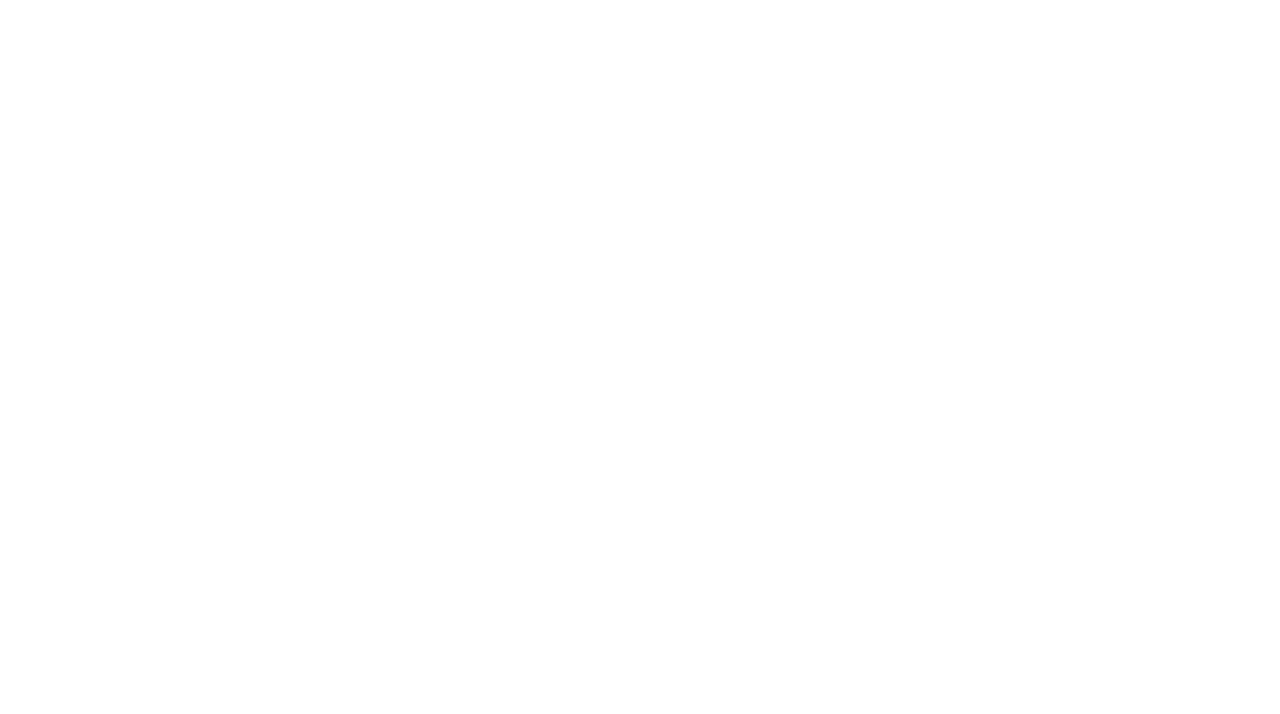
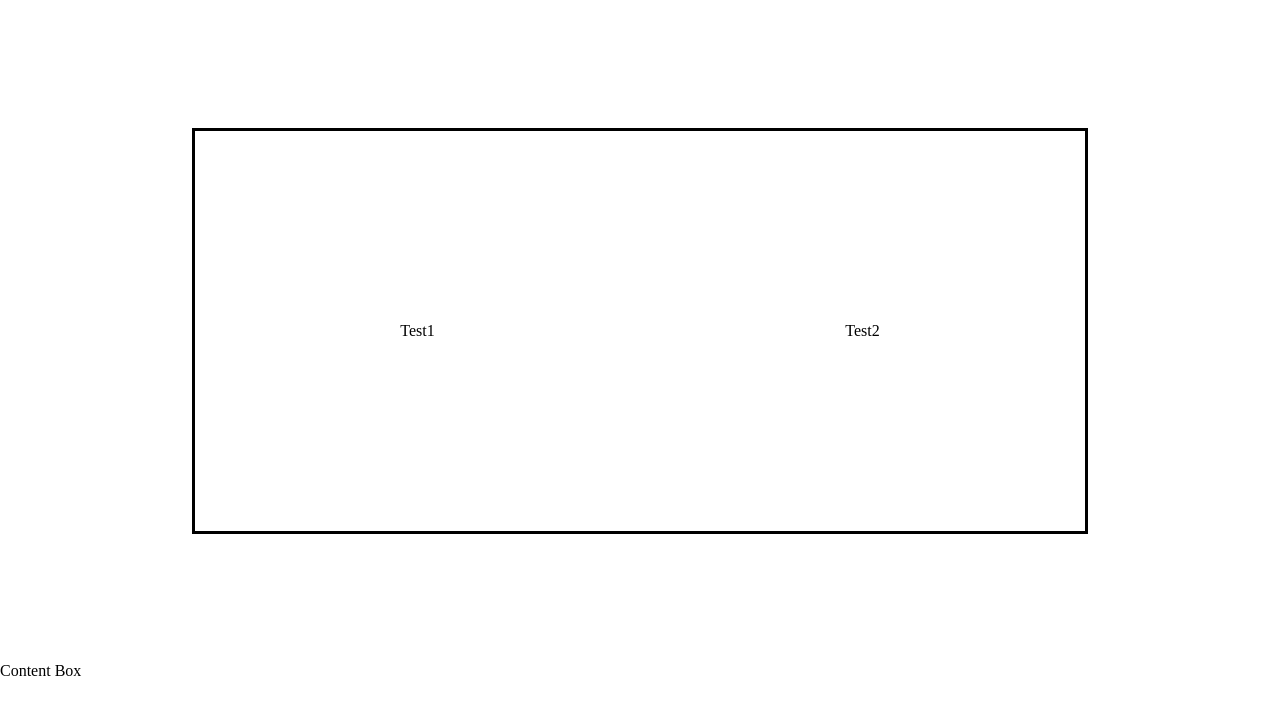
Before and after one commit to abautista3712/DayPlanner, a plain HTML site: page index.html in a window 1280 px wide. Drawn offline with nearby package versions, Linux system fonts and the light colour scheme.

Commit message:
Adjusted header sizing and positioning.

```diff
--- a/assets/css/style.css
+++ b/assets/css/style.css
@@ -1,3 +1,29 @@
 body {
   margin: 0px;
 }
+
+.flexCenter {
+  display: flex;
+  align-items: center;
+  justify-content: center;
+}
+
+.headerSizing {
+  height: 50vh;
+  width: 100%;
+}
+
+#headerWrapper {
+  margin: 10% 15%;
+  border: solid;
+  height: auto;
+  width: auto;
+}
+
+#month {
+  width: 100%;
+}
+
+#day {
+  width: 100%;
+}
--- a/index.html
+++ b/index.html
@@ -1,6 +1,7 @@
 <!DOCTYPE html>
 <html lang="en">
   <head>
+    <link rel="stylesheet" href="./assets/css/style.css" />
     <script
       src="https://momentjs.com/downloads/moment.js"
       ;
@@ -13,6 +14,13 @@
     <title>Day Planner</title>
   </head>
   <body>
+    <div id="headerWrapper" class="flexCenter">
+      <div id="month" class="flexCenter headerSizing">Test1</div>
+      <div id="day" class="flexCenter headerSizing">Test2</div class="flexCenter">
+    </div>
+    <div id="contentWrapper">
+      <div id="content">Content Box</div>
+    </div>
     <script src="./assets/js/script.js" ;></script>
   </body>
 </html>
```
